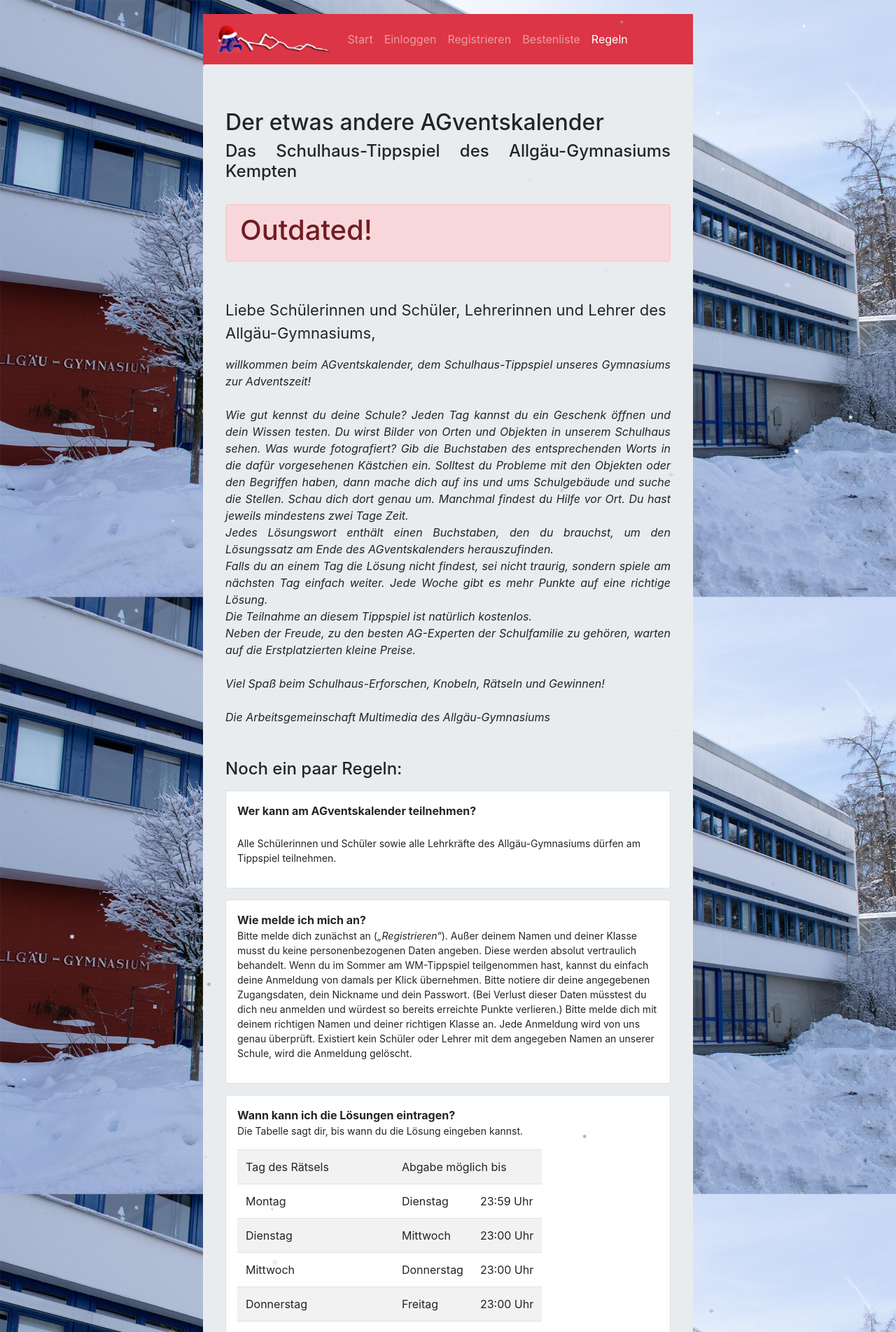
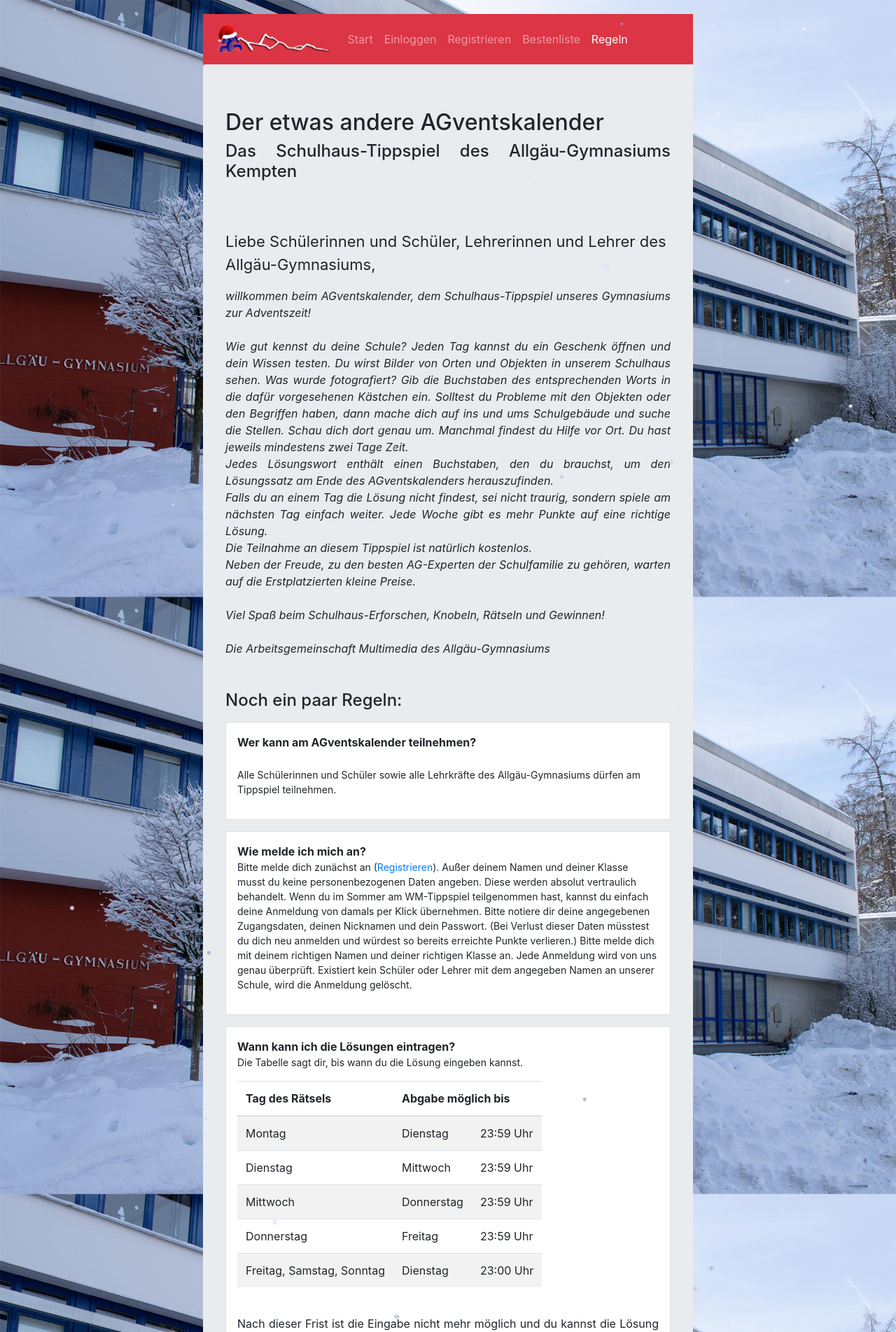
Before and after one commit to hrueger/Adventskalender, a PHP site: page /regeln.php in a window 1280 px wide. Shown: the top 1904 px of the page at 70% size. Run offline with PHP 8.4, Linux system fonts and the light colour scheme.

Commit message:
updated rules

```diff
--- a/regeln.php
+++ b/regeln.php
@@ -32,14 +32,11 @@
 				<h2>Der etwas andere AGventskalender</h2>
 				<h4>Das Schulhaus-Tippspiel des Allgäu-Gymnasiums Kempten</h4>
 				<br>
-				<div class="alert alert-danger">
-					<h1>Outdated!</h1>
-				</div>
 				<p class="text-left regeln text-normal">
 					<br>
 					<p class="bigger">Liebe Schülerinnen und Schüler, Lehrerinnen und Lehrer des Allgäu-Gymnasiums,</p>
 
-					<i>willkommen beim AGventskalender, dem Schulhaus-Tippspiel unseres Gymnasiums zur Adventszeit! <br>
+						<i>willkommen beim AGventskalender, dem Schulhaus-Tippspiel unseres Gymnasiums zur Adventszeit! <br>
 						<br> Wie gut kennst du deine Schule? Jeden Tag kannst du ein Geschenk öffnen und dein Wissen testen. Du wirst Bilder von Orten und Objekten in unserem Schulhaus sehen. Was wurde fotografiert? Gib die Buchstaben des entsprechenden Worts in die dafür vorgesehenen Kästchen ein. Solltest du Probleme mit den Objekten oder den Begriffen haben, dann mache dich auf ins und ums Schulgebäude und suche die Stellen. Schau dich dort genau um. Manchmal findest du Hilfe vor Ort. Du hast jeweils mindestens zwei Tage Zeit. <br> Jedes Lösungswort enthält einen Buchstaben, den du brauchst, um den Lösungssatz am Ende des AGventskalenders herauszufinden.<br> Falls du an einem Tag die Lösung nicht findest, sei nicht traurig, sondern spiele am nächsten Tag einfach weiter. Jede Woche gibt es mehr Punkte auf eine richtige Lösung. <br> Die Teilnahme an diesem Tippspiel ist natürlich kostenlos.<br> Neben der Freude, zu den besten AG-Experten der Schulfamilie zu gehören, warten auf die Erstplatzierten kleine Preise.<br>
 						<br> Viel Spaß beim Schulhaus-Erforschen, Knobeln, Rätseln und Gewinnen!<br>
 						<br> Die Arbeitsgemeinschaft Multimedia des Allgäu-Gymnasiums<br></i>
@@ -52,19 +49,21 @@
 					</div>
 					<div class="card panel">
 						<b>Wie melde ich mich an?</b>
-						<p class="text-left regeln text-normal">Bitte melde dich zunächst an (<i>„Registrieren“</i>). Außer deinem Namen und deiner Klasse musst du keine personenbezogenen Daten angeben. Diese werden absolut vertraulich behandelt. Wenn du im Sommer am WM-Tippspiel teilgenommen hast, kannst du einfach deine Anmeldung von damals per Klick übernehmen. Bitte notiere dir deine angegebenen Zugangsdaten, dein Nickname und dein Passwort. (Bei Verlust dieser Daten müsstest du dich neu anmelden und würdest so bereits erreichte Punkte verlieren.) Bitte melde dich mit deinem richtigen Namen und deiner richtigen Klasse an. Jede Anmeldung wird von uns genau überprüft. Existiert kein Schüler oder Lehrer mit dem angegeben Namen an unserer Schule, wird die Anmeldung gelöscht.</p>
+						<p class="text-left regeln text-normal">Bitte melde dich zunächst an (<a href="./neuer_benutzer.php">Registrieren</a>). Außer deinem Namen und deiner Klasse musst du keine personenbezogenen Daten angeben. Diese werden absolut vertraulich behandelt. Wenn du im Sommer am WM-Tippspiel teilgenommen hast, kannst du einfach deine Anmeldung von damals per Klick übernehmen. Bitte notiere dir deine angegebenen Zugangsdaten, deinen Nicknamen und dein Passwort. (Bei Verlust dieser Daten müsstest du dich neu anmelden und würdest so bereits erreichte Punkte verlieren.) Bitte melde dich mit deinem richtigen Namen und deiner richtigen Klasse an. Jede Anmeldung wird von uns genau überprüft. Existiert kein Schüler oder Lehrer mit dem angegeben Namen an unserer Schule, wird die Anmeldung gelöscht.</p>
 					</div>
 					<div class="card panel">
 						<b>Wann kann ich die Lösungen eintragen?</b>
 						<p class="text-left regeln text-normal">Die Tabelle sagt dir, bis wann du die Lösung eingeben kannst.</p>
 
 						<table class="table table-striped table-responsive">
-							<tbody>
+							<thead>
 								<tr>
-									<td>Tag des Rätsels</td>
-									<td colspan="2">Abgabe möglich bis</td>
+									<th>Tag des Rätsels</th>
+									<th colspan="2">Abgabe möglich bis</th>
 
 								</tr>
+							</thead>
+							<tbody>
 								<tr>
 									<td>Montag</td>
 									<td>Dienstag</td>
@@ -73,17 +72,17 @@
 								<tr>
 									<td>Dienstag</td>
 									<td>Mittwoch</td>
-									<td>23:00 Uhr</td>
+									<td>23:59 Uhr</td>
 								</tr>
 								<tr>
 									<td>Mittwoch</td>
 									<td>Donnerstag</td>
-									<td>23:00 Uhr</td>
+									<td>23:59 Uhr</td>
 								</tr>
 								<tr>
 									<td>Donnerstag</td>
 									<td>Freitag</td>
-									<td>23:00 Uhr</td>
+									<td>23:59 Uhr</td>
 								</tr>
 								<tr>
 									<td>Freitag, Samstag, Sonntag</td>
@@ -98,13 +97,13 @@
 					<div class="card panel"><b>Wie viele Punkte kann ich erzielen?</b><br>
 						<p class="text-left regeln text-normal">Für jedes richtige Lösung eines Bilder-Rätsels der
 							<ul>
-								<li><strong>ersten</strong> Adventswoche (01. – 07.12.) bekommst du <strong>10 Punkte</strong></li>
-								<li><strong>zweiten</strong> Adventswoche (08. – 14.12.) bekommst du <strong>20 Punkte</strong></li>
-								<li><strong>dritten</strong> Adventswoche (15. – 23.12.) bekommst du <strong>30 Punkte</strong></li>
+								<li><strong>ersten</strong> Adventswoche (01. – 08.12.) bekommst du <strong>10 Punkte</strong></li>
+								<li><strong>zweiten</strong> Adventswoche (09. – 15.12.) bekommst du <strong>20 Punkte</strong></li>
+								<li><strong>dritten</strong> Adventswoche (16. – 23.12.) bekommst du <strong>30 Punkte</strong></li>
 								<li>Für die richtige Lösung am <strong>Heiligabend</strong> bekommst du <strong>60 Punkte</strong></li>
 							</ul>
+							<p>Unter <a class="d-inline" href="./bestenliste.php">Bestenliste</a> kannst du jederzeit nachsehen, wie viele Punkte du bisher erhalten hast und auf welchem Platz du momentan stehst.<br> <br>Auch kannst du sehen, wie gut deine Klasse bisher abgeschnitten hat. <br> Die Preisträger des Tippspiels werden dann benachrichtigt.<br></p>
 						</p>
-						<br> Unter „Bestenliste“ kannst du jederzeit nachsehen, wie viele Punkte du bisher erhalten hast und auf welchem Platz du momentan stehst.<br> <br>Auch kannst du sehen, wie gut deine Klasse bisher abgeschnitten hat. <br> Die Preisträger des Tippspiels werden dann benachrichtigt.<br>
 					</div>
 					<hr>
 					<br><strong> Technische Realisierung:</strong><br> Hannes Rüger (10a) <br>
```
